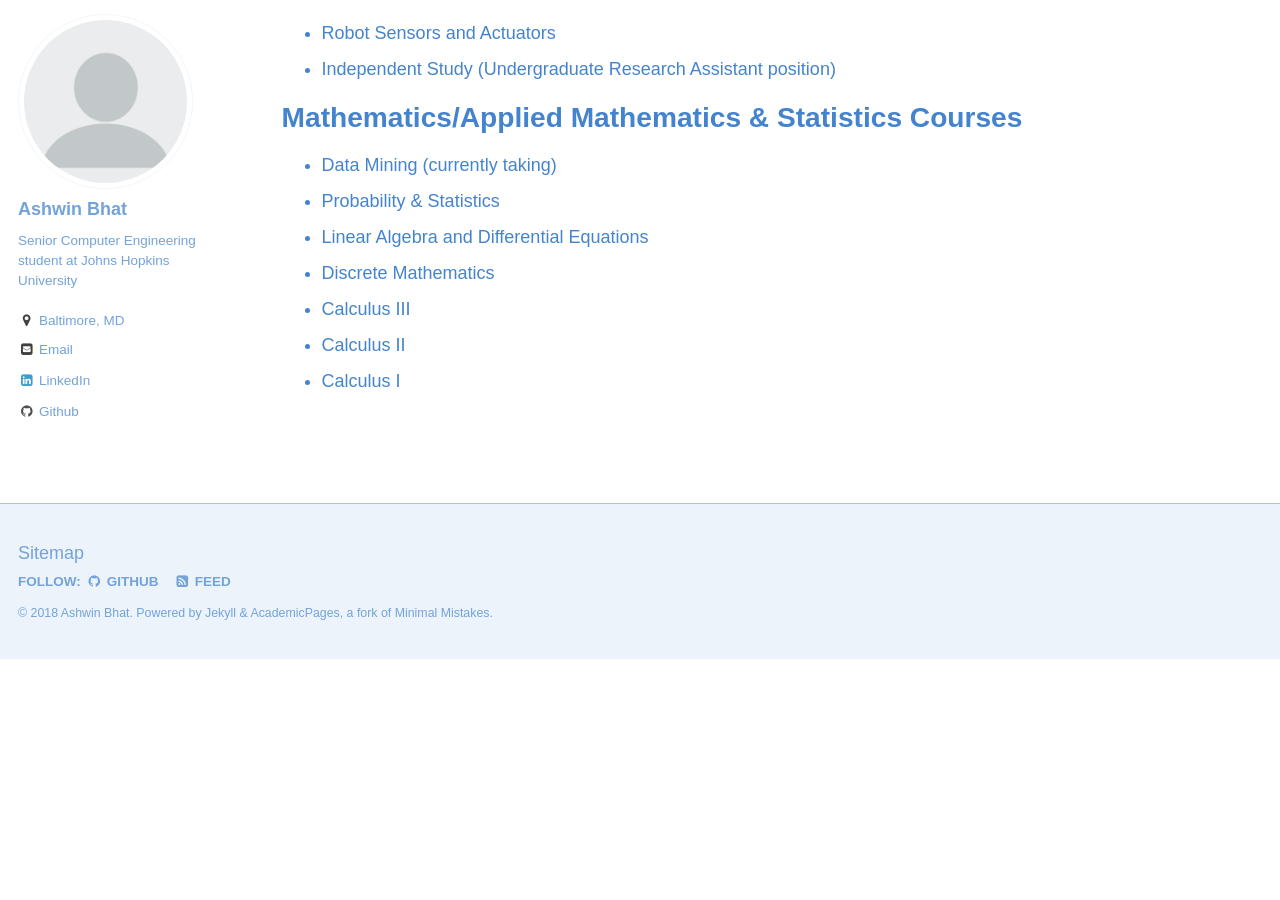
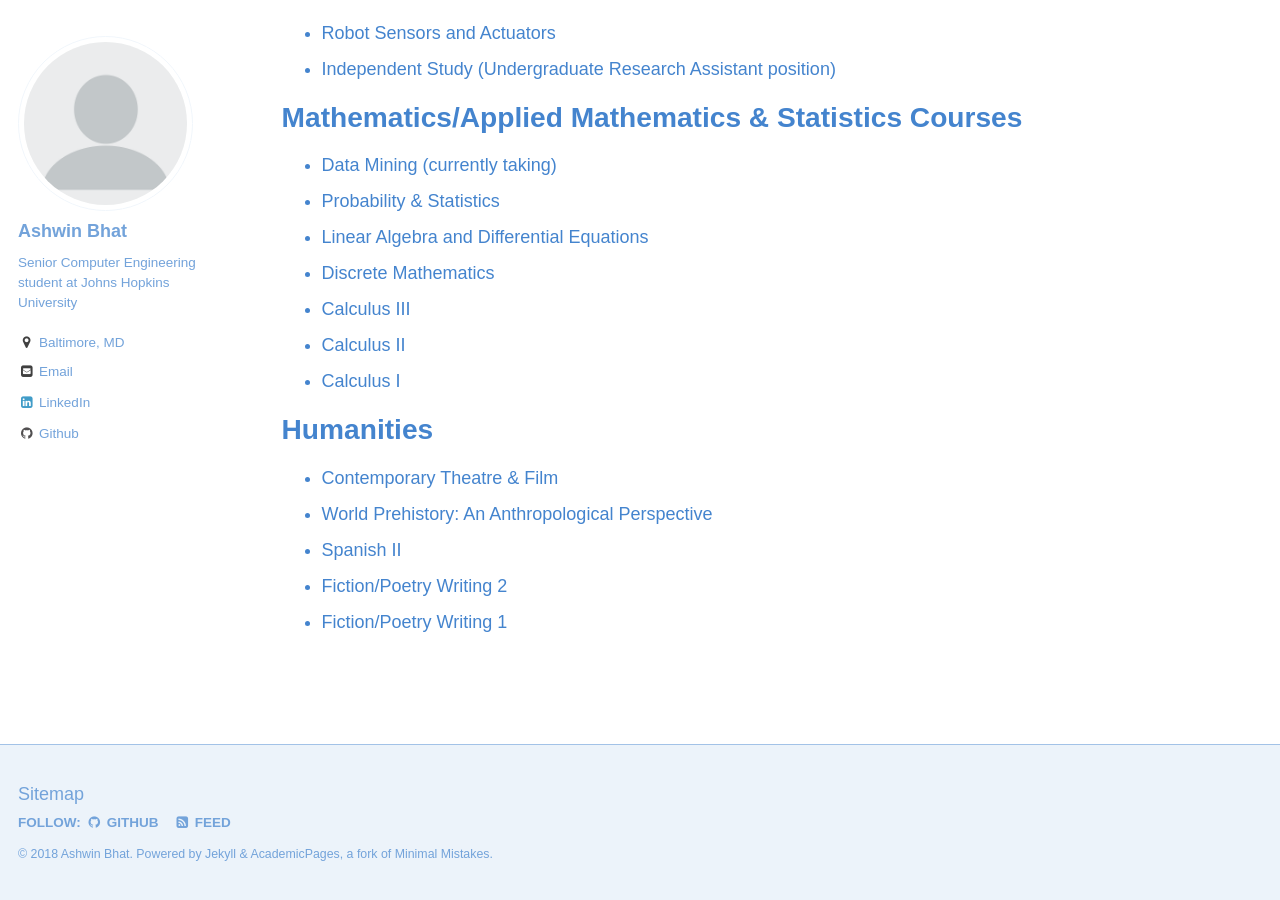
Before and after one commit to The-Shwin/the-shwin.github.io, a Jekyll site: the page built from _pages/coursework.md, in a window 1280 px wide and 900 px high, scrolled down 854 px. Built offline with Jekyll 4.4.1, drawn with Linux system fonts in a browser that asks for light colours; some web fonts are replaced; before the commit the page ends 1513 px from its top, so only the background shows below that.

Commit message:
Update coursework.md

```diff
--- a/_pages/coursework.md
+++ b/_pages/coursework.md
@@ -42,3 +42,11 @@ Mathematics/Applied Mathematics & Statistics Courses
 * Calculus III
 * Calculus II
 * Calculus I
+
+Humanities
+======
+* Contemporary Theatre & Film
+* World Prehistory: An Anthropological Perspective
+* Spanish II
+* Fiction/Poetry Writing 2
+* Fiction/Poetry Writing 1
```
